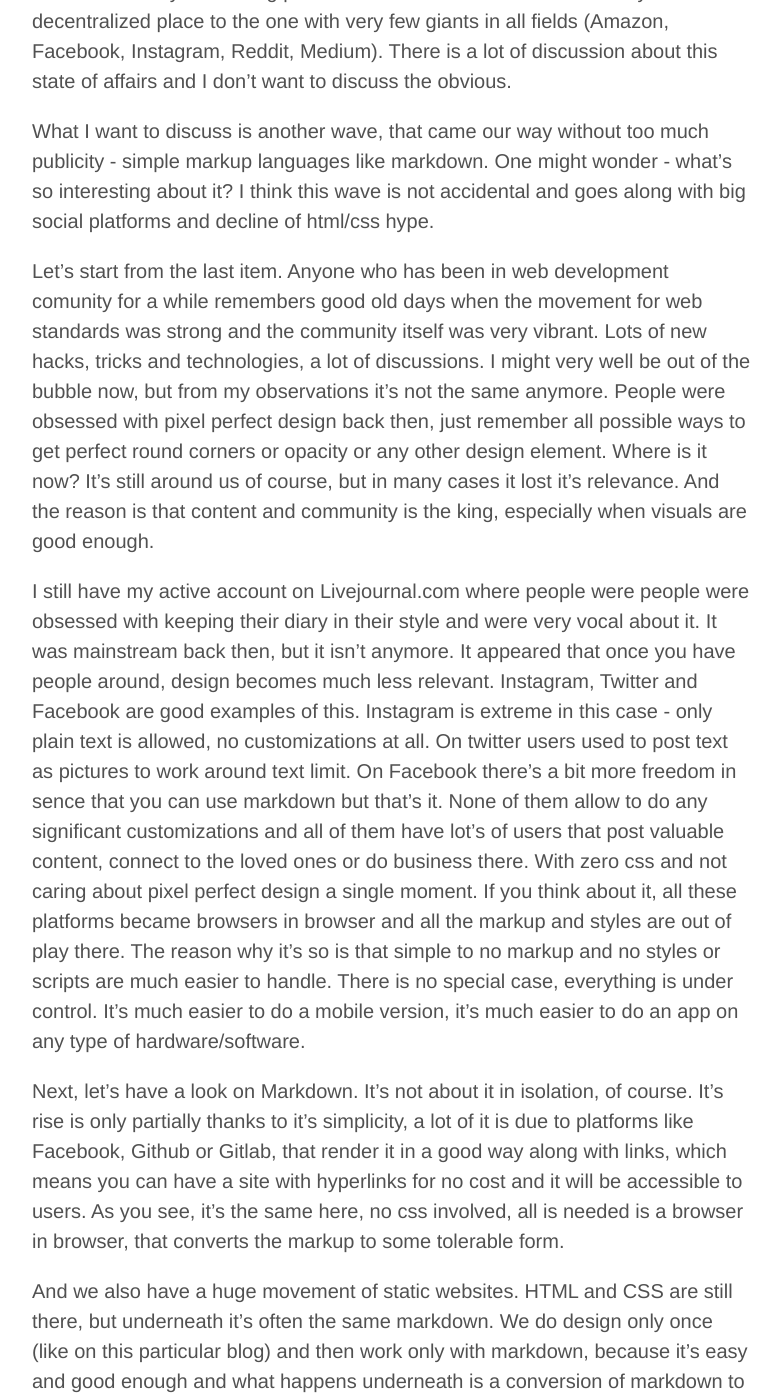
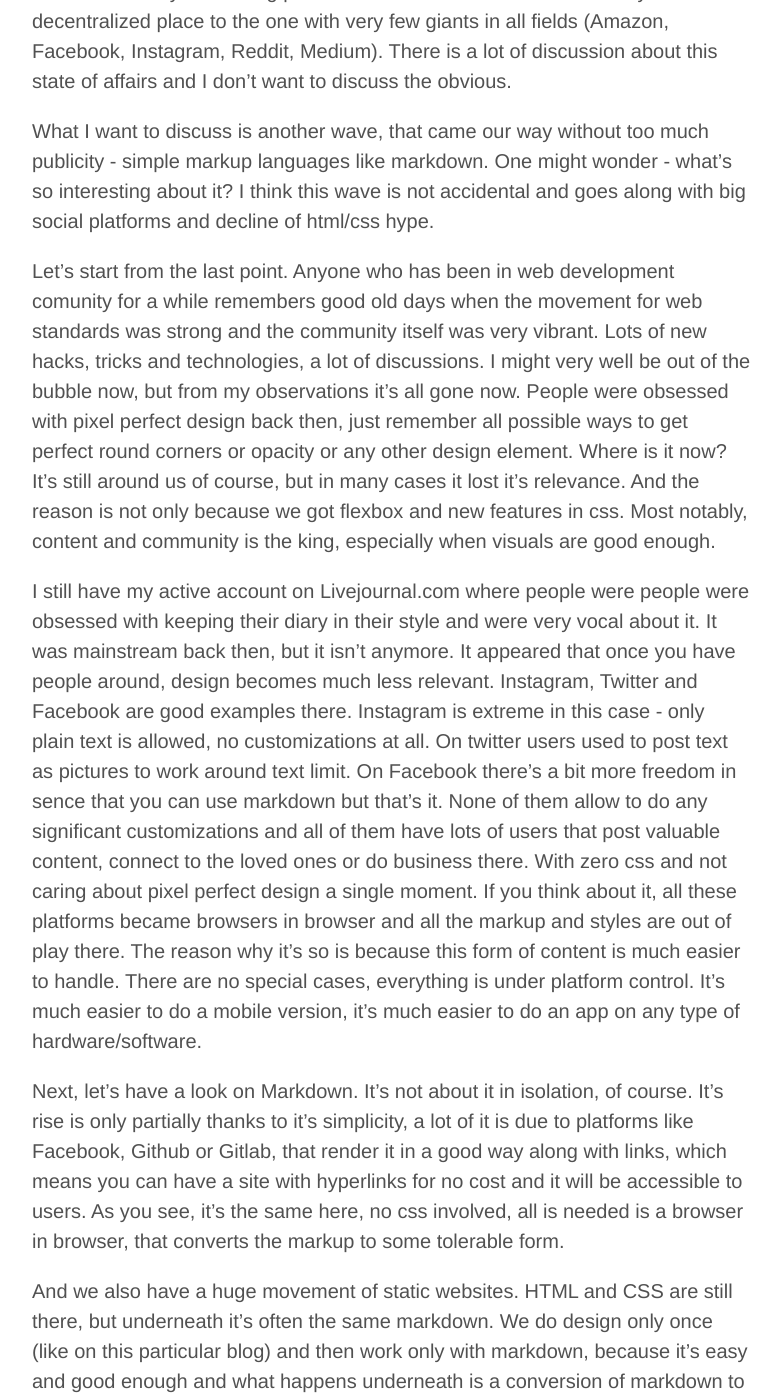
Before and after one commit to can3p/can3p.github.io, a Jekyll site: the page built from _posts/2020-04-07-no-html.md, in a window 1280 px wide and 1400 px high, scrolled down 413 px. Shown: the whole window, without its empty margins (248-1028 px from the left). Built offline with Jekyll 4.4.1, drawn with Linux system fonts in a browser that asks for light colours; comment, search, counter and statistics services are not loaded; some of the changed text lies outside the part shown.

Commit message:
small fixes

```diff
--- a/_posts/2020-04-07-no-html.md
+++ b/_posts/2020-04-07-no-html.md
@@ -20,29 +20,29 @@ markup languages like markdown. One might wonder - what's so interesting about i
 this wave is not accidental and goes along with big social platforms and decline of html/css
 hype.
 
-Let's start from the last item. Anyone who has been in web development comunity for a while
+Let's start from the last point. Anyone who has been in web development comunity for a while
 remembers good old days when the movement for web standards was strong and the community
 itself was very vibrant. Lots of new hacks, tricks and technologies, a lot of discussions.
-I might very well be out of the bubble now, but from my observations it's not the same
-anymore. People were obsessed with pixel perfect design back then, just remember all
+I might very well be out of the bubble now, but from my observations it's all gone now.
+People were obsessed with pixel perfect design back then, just remember all
 possible ways to get perfect round corners or opacity or any other design element. Where
 is it now? It's still around us of course, but in many cases it lost it's relevance. And
-the reason is that content and community is the king, especially when visuals are good
-enough.
+the reason is not only because we got flexbox and new features in css. Most notably,
+content and community is the king, especially when visuals are good enough.
 
 I still have my active account on Livejournal.com where people were people were obsessed
 with keeping their diary in their style and were very vocal about it. It was mainstream
 back then, but it isn't anymore. It appeared that once you have people around, design becomes
-much less relevant. Instagram, Twitter and Facebook are good examples of this. Instagram is
+much less relevant. Instagram, Twitter and Facebook are good examples there. Instagram is
 extreme in this case - only plain text is allowed, no customizations at all. On twitter
 users used to post text as pictures to work around text limit. On Facebook there's a bit
 more freedom in sence that you can use markdown but that's it. None of them allow to do
-any significant customizations and all of them have lot's of users that post valuable content,
+any significant customizations and all of them have lots of users that post valuable content,
 connect to the loved ones or do business there. With zero css and not caring about pixel
 perfect design a single moment. If you think about it, all these platforms became browsers
 in browser and all the markup and styles are out of play there. The reason why it's so
-is that simple to no markup and no styles or scripts are much easier to handle. There is
-no special case, everything is under control. It's much easier to do a mobile version,
+is because this form of content is much easier to handle. There are no special cases,
+everything is under platform control. It's much easier to do a mobile version,
 it's much easier to do an app on any type of hardware/software.
 
 Next, let's have a look on Markdown. It's not about it in isolation, of course. It's rise
@@ -62,7 +62,8 @@ And to make things even more interesting - all major web browsers have a reader
 that takes any wonderful well designed page with ads, noise etc takes the main content
 and renders it into a simple easy to read form. From what's supported one might argue that
 an opposite conversion takes place - from HTML/CSS back to markdown with it's limited
-support for headers, lists images and a bit more.
+support for headers, lists images and a bit more. Or you can [take][1] any of Dan Luu's posts
+which look bad only till you enable the reader modex in firefox which makes them near perfect.
 
 We didn't talk about money so far. The situation improved quite a lot from early days in sense
 that there are solutions like Stripe now that allow to implement payment solutions with much
```
Also changed, not shown: other parts of _posts/2020-04-07-no-html.md (+6 -4 lines).
